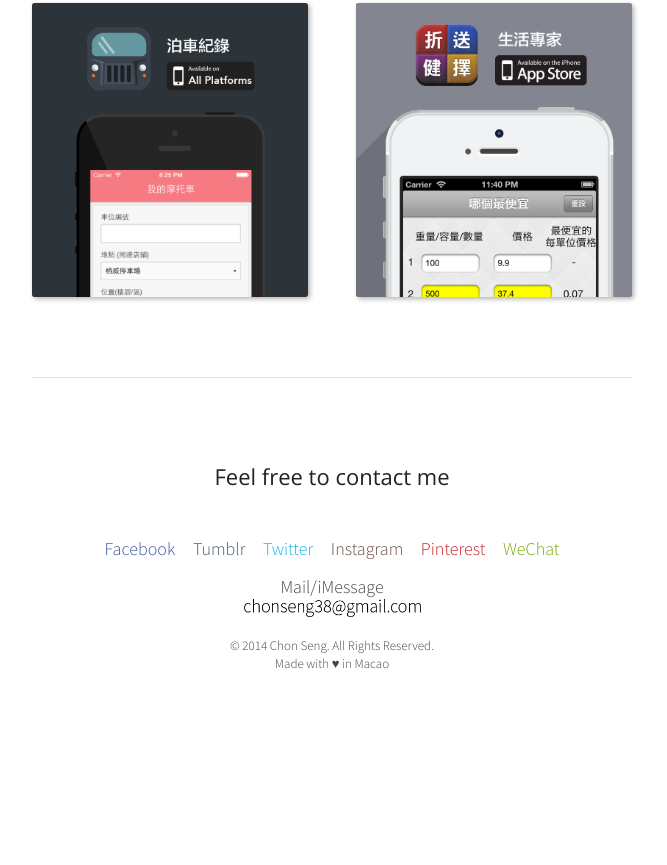
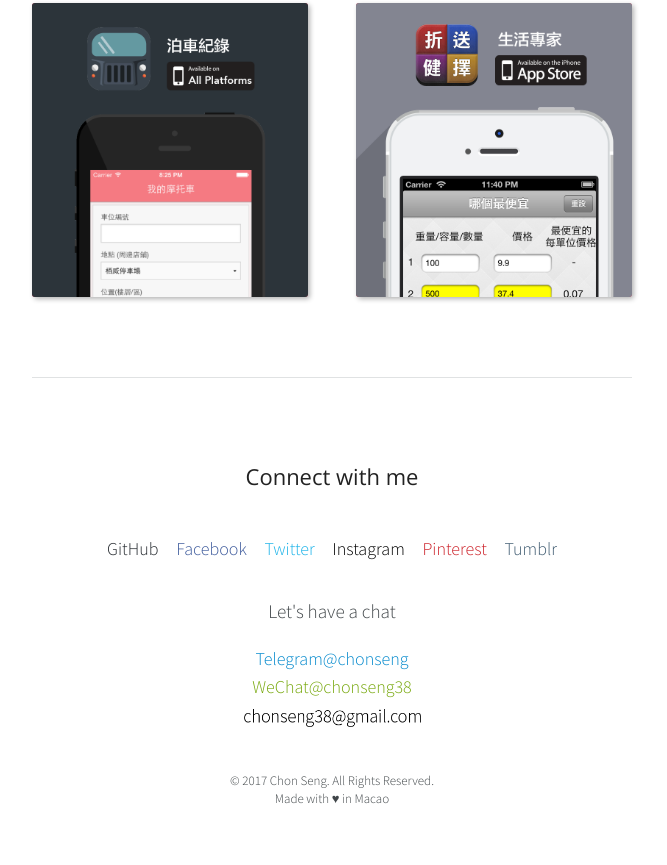
Before and after one commit to chonseng/chonseng-dot-info, a plain HTML site: page index.html in a window 1280 px wide. Shown: the part 936-1801 px from the top of the page, without its empty margins (308-975 px from the left). Before the commit the page ends 1666 px from the top, so only its background shows below. Drawn offline with nearby package versions, Linux system fonts and the light colour scheme; a web font is replaced by a local one.

Commit message:
Update bio and social link

```diff
--- a/css/web.css
+++ b/css/web.css
@@ -25,12 +25,13 @@ a {
 	-webkit-transition: background ease .3s, color ease .3s;
 	-o-transition: background ease .3s, color ease .3s;
 	transition: background ease .3s, color ease .3s;
+	border-radius: 3px;
 }
 
 a:hover {
 	background: #DF4661;
 	color: white;
-	border-radius: 3px;
+	/*border-radius: 3px;	*/
 }
 
 
@@ -137,7 +138,15 @@ a:hover {
 .facebook:hover {
 	color: white;
 	background: #3C599B;
-	border-radius: 3px;
+}
+
+.github {
+	color: #24292E;
+}
+
+.github:hover {
+	color: white;
+	background: #24292E;
 }
 
 .tumblr {
@@ -147,7 +156,6 @@ a:hover {
 .tumblr:hover {
 	color: white;
 	background: #3E5A70;
-	border-radius: 3px;
 }
 
 .twitter {
@@ -157,7 +165,6 @@ a:hover {
 .twitter:hover {
 	color: white;
 	background: #1AB2E8;
-	border-radius: 3px;
 }
 
 .wechat {
@@ -167,16 +174,14 @@ a:hover {
 .wechat:hover {
 	color: white;
 	background: #76A70A;
-	border-radius: 3px;
 }
 
 .instagram {
-	color: #6B4F44;
+	color: #000;
 }
 .instagram:hover {
 	color: white;
-	background: #6B4F44;
-	border-radius: 3px;
+	background: #000;
 }
 
 .pinterest {
@@ -185,8 +190,16 @@ a:hover {
 .pinterest:hover {
 	color: white;
 	background: #CC2028;
-	border-radius: 3px;
 }
+
+.telegram {
+	color: #0088cc;
+}
+.telegram:hover {
+	color: white;
+	background: #0088cc;
+}
+
 
 #wechat_page {
 	display: none;
@@ -336,11 +349,14 @@ h2 {
 }
 
 h3 {
-	font-size: 1.5625rem;
-	padding-top: 60px;
-	padding-bottom: 40px;
-	margin-bottom: 40px;
+	font-size: 1.2rem;
+	padding-top: 20px;
+	padding-bottom: 10px;
 	border-bottom: 2px solid white;
+}
+
+.message div {
+	padding: 5px 0;
 }
 
 .mail_address {
@@ -365,7 +381,7 @@ h3 {
 }
 .copyright {
 	font-size: .8125rem;
-	padding-top: 20px;
+	padding-top: 40px;
 }
 .copyright span {
 	display: block;
--- a/gulpfile.js
+++ b/gulpfile.js
@@ -24,7 +24,7 @@ gulp.task('scripts', function() {
 
 // Watch Files For Changes
 gulp.task('watch', function() {
-    gulp.watch('js/source/*.js', ['lint', 'scripts']);
+    gulp.watch('js/*.js', ['scripts']);
     // gulp.watch('scss/*.scss', ['sass']);
 });
 
--- a/index.html
+++ b/index.html
@@ -50,7 +50,7 @@
           <div class="row">
             <div class="large-6 medium-6 small-12 column">
               <p>
-                He is a high school student from Macao. Attending <a href="https://www.worldskills.org/" class="ws">Worldskills</a> is his most precious moment.
+                He is studying Computer Science in California. Attending <a href="https://www.worldskills.org/" class="ws">Worldskills</a> is his most precious moment.
               </p>
             </div>
             <div class="large-6 medium-6 small-12 column">
@@ -116,23 +116,29 @@
         <div class="footer section_shadow">
           <div class="row">
             <div class="large-12 column">
-              <h2>Feel free to contact me</h2>
+              <h2>Connect with me</h2>
 
                 <div class="social">
                   <span>
+                    <a href="https://github.com/chonseng" class="github social_link">GitHub</a>
                     <a href="http://www.facebook.com/seng38" class="facebook social_link">Facebook</a>
-                    <a href="http://blog.chonseng.info" class="tumblr social_link">Tumblr</a>
                     <a href="http://twitter.com/chechonseng" class="twitter social_link">Twitter</a>
                   </span>
                   <span>
                     <a href="http://instagram.com/chonseng" class="instagram social_link">Instagram</a>
                     <a href="http://www.pinterest.com/chonseng/" class="pinterest social_link">Pinterest</a>
-                    <a href="#" id="wechat" class="wechat social_link">WeChat</a>
+                    <a href="http://blog.chonseng.info" class="tumblr social_link">Tumblr</a>
                   </span>
                 </div>
 
-              <div>Mail/iMessage <div class="mail_address"></div></div>
-              <div class="copyright">© 2014 Chon Seng. All Rights Reserved. <span>Made with ♥ in Macao</span></div>
+              <h3>Let's have a chat</h3>
+              <div class="message">
+                <div><a href="https://t.me/chonseng" class="telegram social_link">Telegram@chonseng</a></div>
+                <div><a href="#" id="wechat" class="wechat social_link">WeChat@chonseng38</a></div>
+
+                <div><div class="mail_address"></div></div>
+              </div>
+              <div class="copyright">© 2017 Chon Seng. All Rights Reserved. <span>Made with ♥ in Macao</span></div>
             </div>
           </div>
         </div>
@@ -146,7 +152,7 @@
           <h1>WeChat</h1>
           <p>WeChat ID: <span>chonseng38</span></p>
           <div class="qr_code">
-            <img src="/img/wechat.png" alt="">
+            <img src="img/wechat.png" alt="">
           </div>
         </div>
       </div>
```
Also changed, not shown: js/web.min.js.
